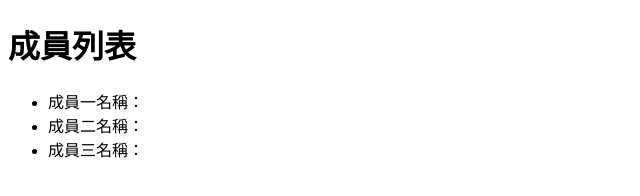
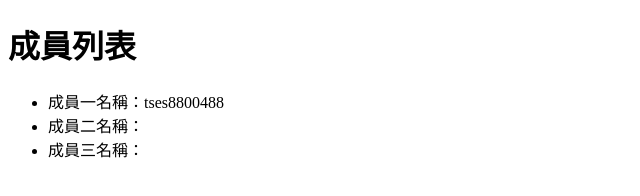
Before and after one commit to tses8800488/test1107, a plain HTML site: page index.html in a window 1280 px wide. Shown: the full height of the page, 0-640 px from the left. Drawn offline with Linux system fonts and the light colour scheme.

Commit message:
新增成員1

```diff
--- a/index.html
+++ b/index.html
@@ -8,7 +8,7 @@
 <body>
     <h1>成員列表</h1>
     <ul>
-        <li>成員一名稱：</li>
+        <li>成員一名稱：tses8800488</li>
         <li>成員二名稱：</li>
         <li>成員三名稱：</li>
     </ul>
```
